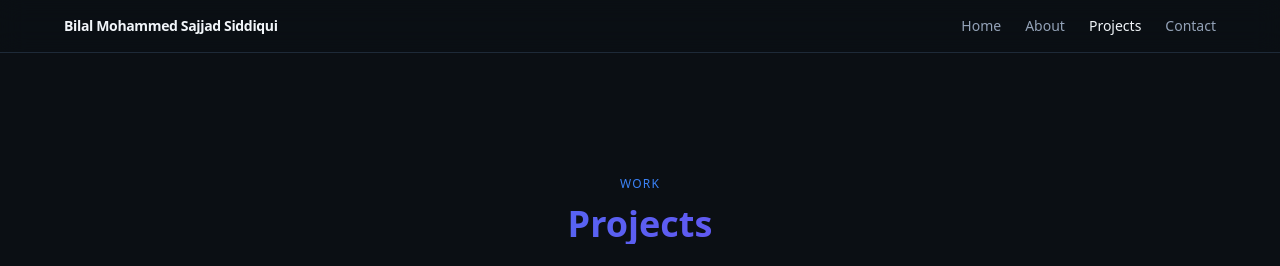
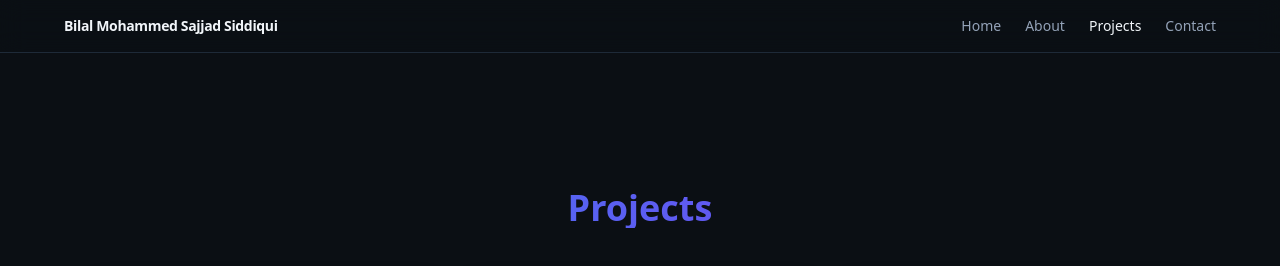
Before and after one commit to bilalmssiddiqui/bilalmssiddiqui.github.io, a React (Vite) app: page /projects in a window 1280 px wide. Shown: the top 266 px of the page. Built offline with nearby package versions, Linux system fonts and the light colour scheme.

Commit message:
removed work from projects

```diff
--- a/src/pages/Projects.jsx
+++ b/src/pages/Projects.jsx
@@ -14,7 +14,7 @@ export default function Projects() {
         transition={{ duration: 0.5 }}
       >
         <p className="text-xs uppercase tracking-widest mb-3 font-medium" style={{ color: "var(--accent-from)" }}>
-          Work
+
         </p>
         <h2 className="text-4xl font-bold bg-clip-text text-transparent bg-gradient-to-r from-[var(--accent-from)] to-[var(--accent-to)]">
           Projects
```
